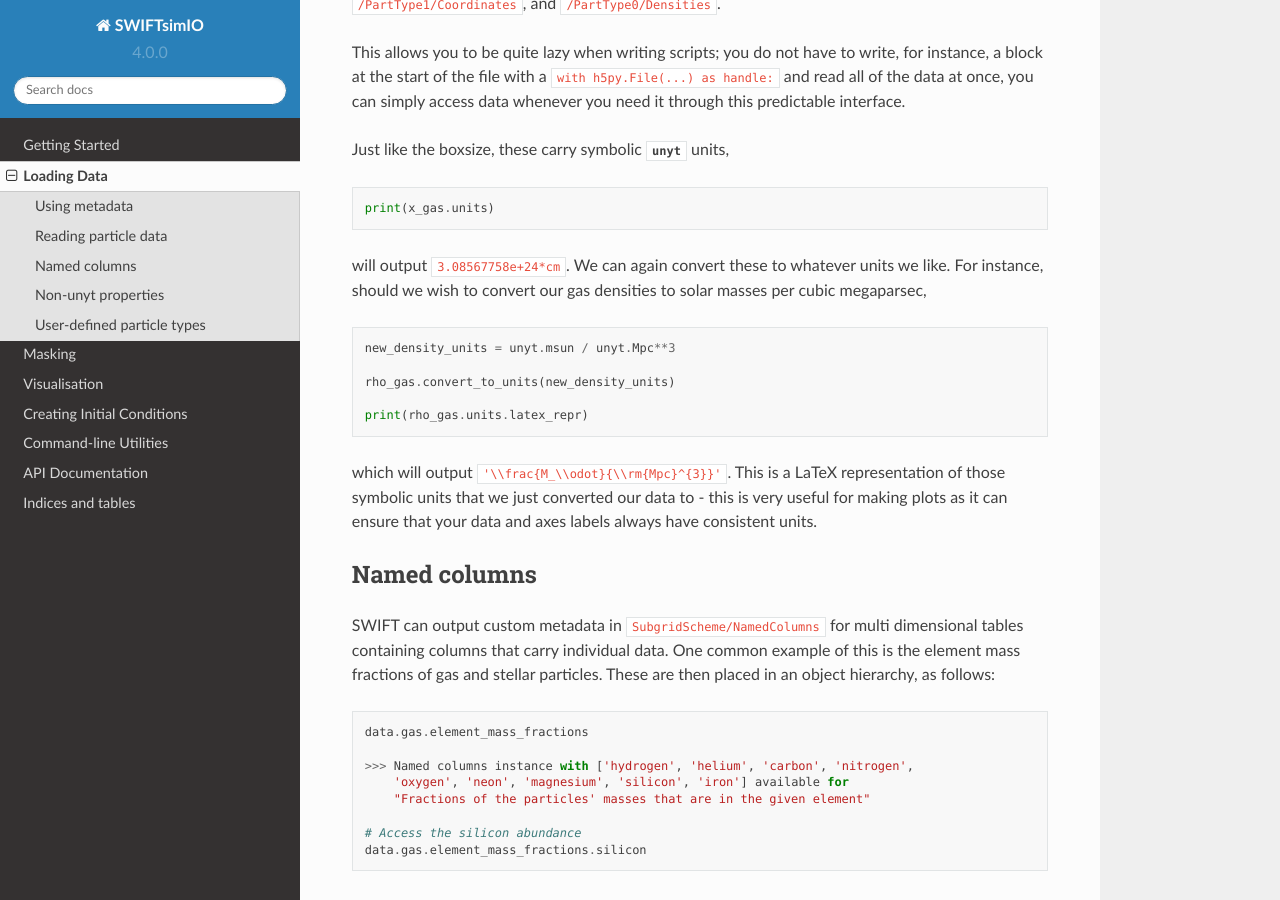
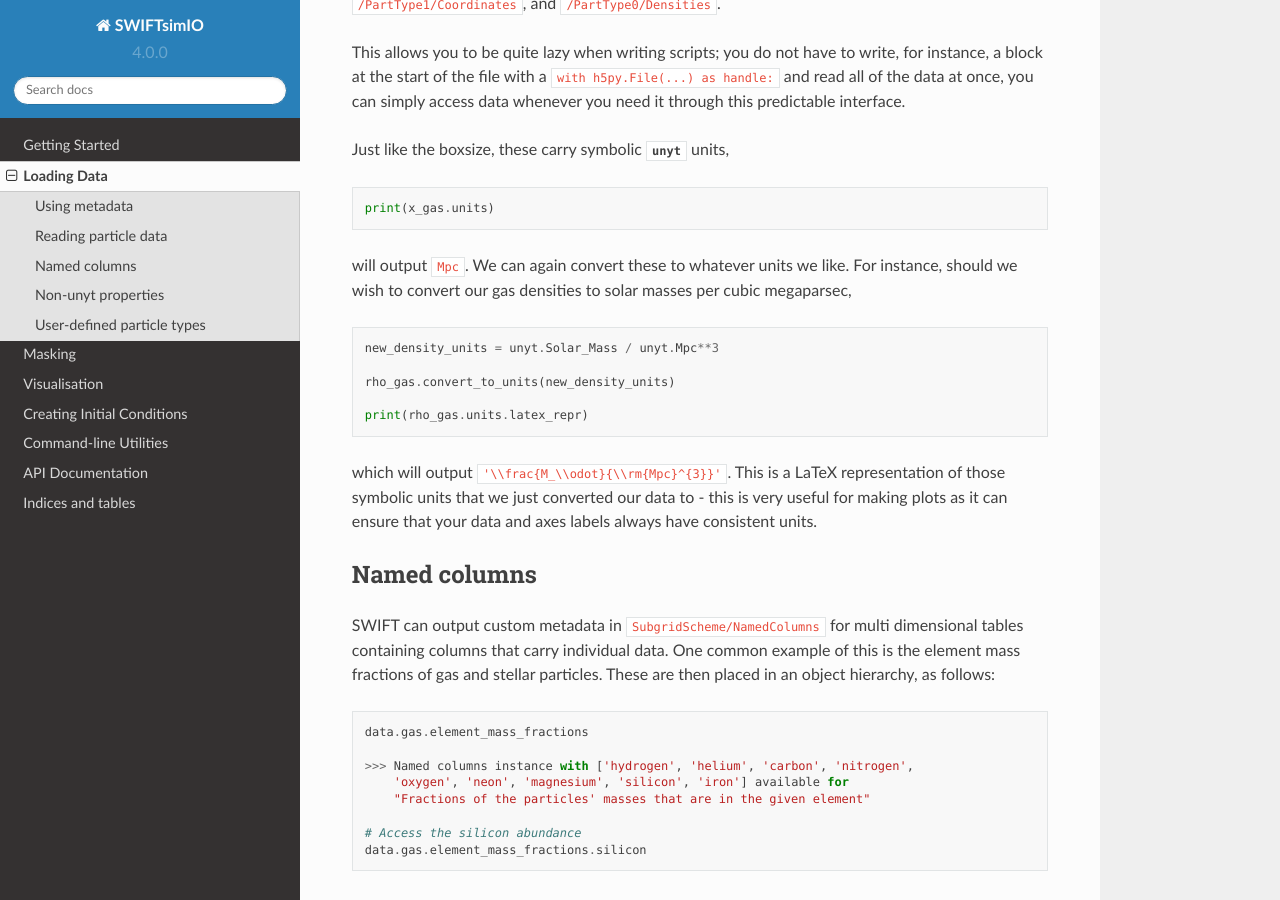
Before and after one commit to SWIFTSIM/swiftsimio, a Sphinx documentation site: the page built from docs/source/loading_data/index.rst, in a window 1280 px wide and 900 px high, scrolled down 2765 px. Built offline with Sphinx 7.4.7 and the Read the Docs theme 2.0.0, drawn with Linux system fonts in a browser that asks for light colours; pages that are not in the unit, such as notebooks, are missing from menus; the version number is read from the project's files by our own code.

Commit message:
Reading particle metadata changes

```diff
--- a/docs/source/loading_data/index.rst
+++ b/docs/source/loading_data/index.rst
@@ -153,13 +153,13 @@ Just like the boxsize, these carry symbolic :mod:`unyt` units,
 
    print(x_gas.units)
 
-will output ``3.08567758e+24*cm``. We can again convert these to whatever units
+will output ``Mpc``. We can again convert these to whatever units
 we like. For instance, should we wish to convert our gas densities to solar
 masses per cubic megaparsec,
 
 .. code-block:: python
 
-   new_density_units = unyt.msun / unyt.Mpc**3
+   new_density_units = unyt.Solar_Mass / unyt.Mpc**3
 
    rho_gas.convert_to_units(new_density_units)
 
```
